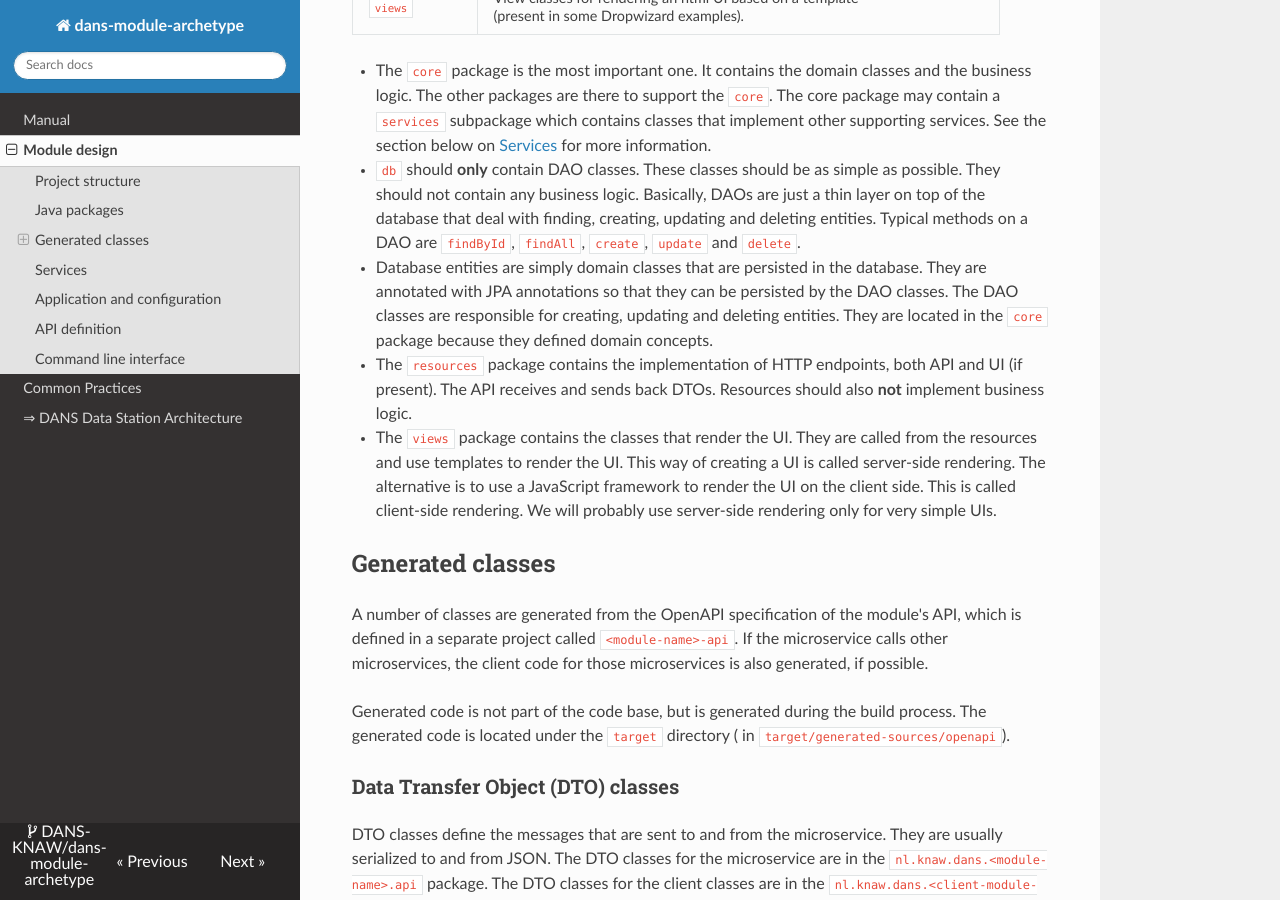
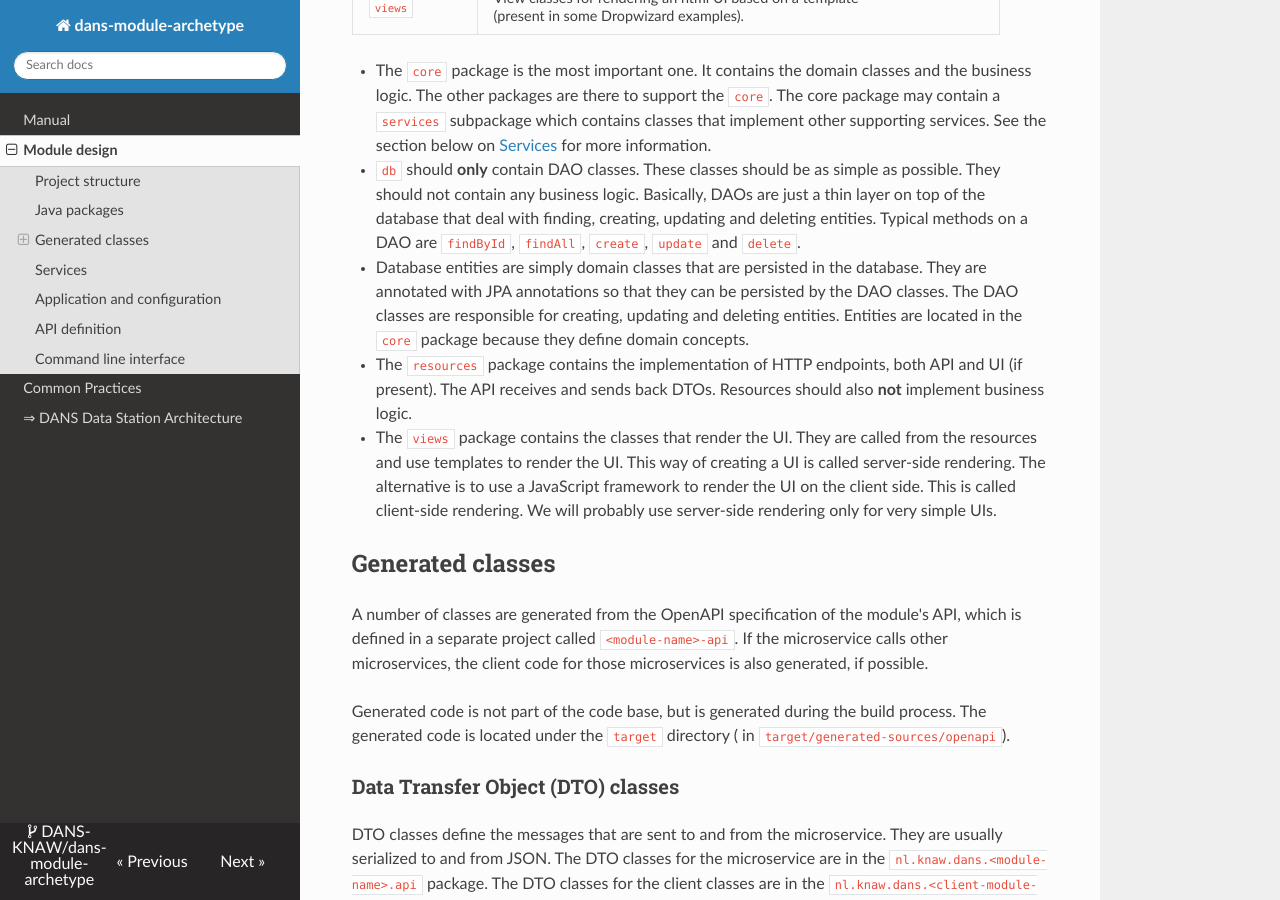
Before and after one commit to DANS-KNAW/dans-module-archetype, an MkDocs documentation site: the page built from docs/dans-module-design.md, in a window 1280 px wide and 900 px high, scrolled down 1415 px. Built offline with MkDocs 1.6.1, drawn with Linux system fonts in a browser that asks for light colours; nearby versions of some CDN libraries.

Commit message:
Clarification in docs

```diff
--- a/docs/dans-module-design.md
+++ b/docs/dans-module-design.md
@@ -51,7 +51,7 @@ package in more detail.
   a thin layer on top of the database that deal with finding, creating, updating and deleting entities. Typical methods on a DAO
   are `findById`, `findAll`, `create`, `update` and `delete`.
 * Database entities are simply domain classes that are persisted in the database. They are annotated with JPA annotations so that they can be persisted by the
-  DAO classes. The DAO classes are responsible for creating, updating and deleting entities. They are located in the `core` package because they defined domain
+  DAO classes. The DAO classes are responsible for creating, updating and deleting entities. Entities are located in the `core` package because they define domain
   concepts.
 * The `resources` package contains the implementation of HTTP endpoints, both API and UI (if present). The API receives and sends back DTOs. Resources should
   also **not** implement business logic.
```
